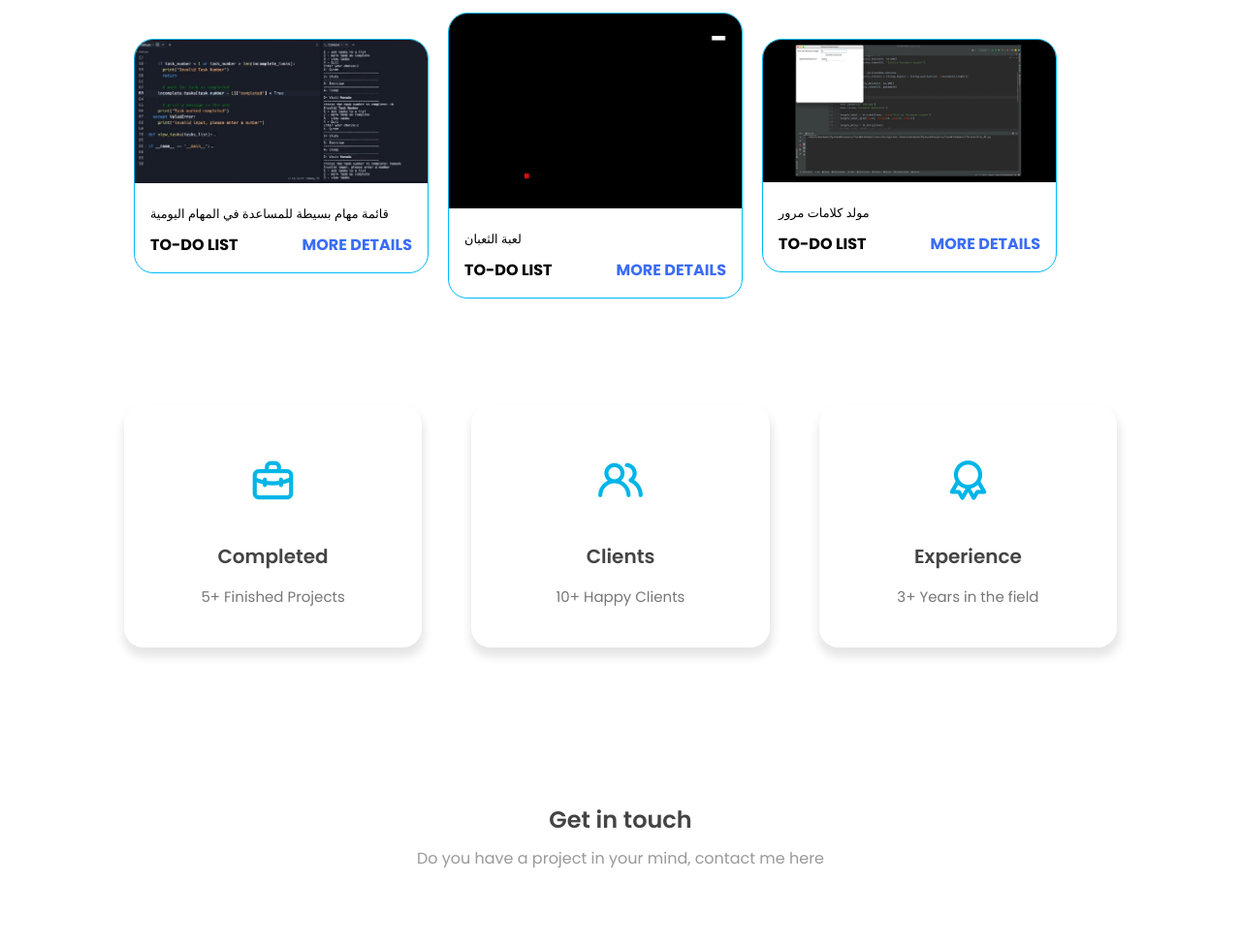
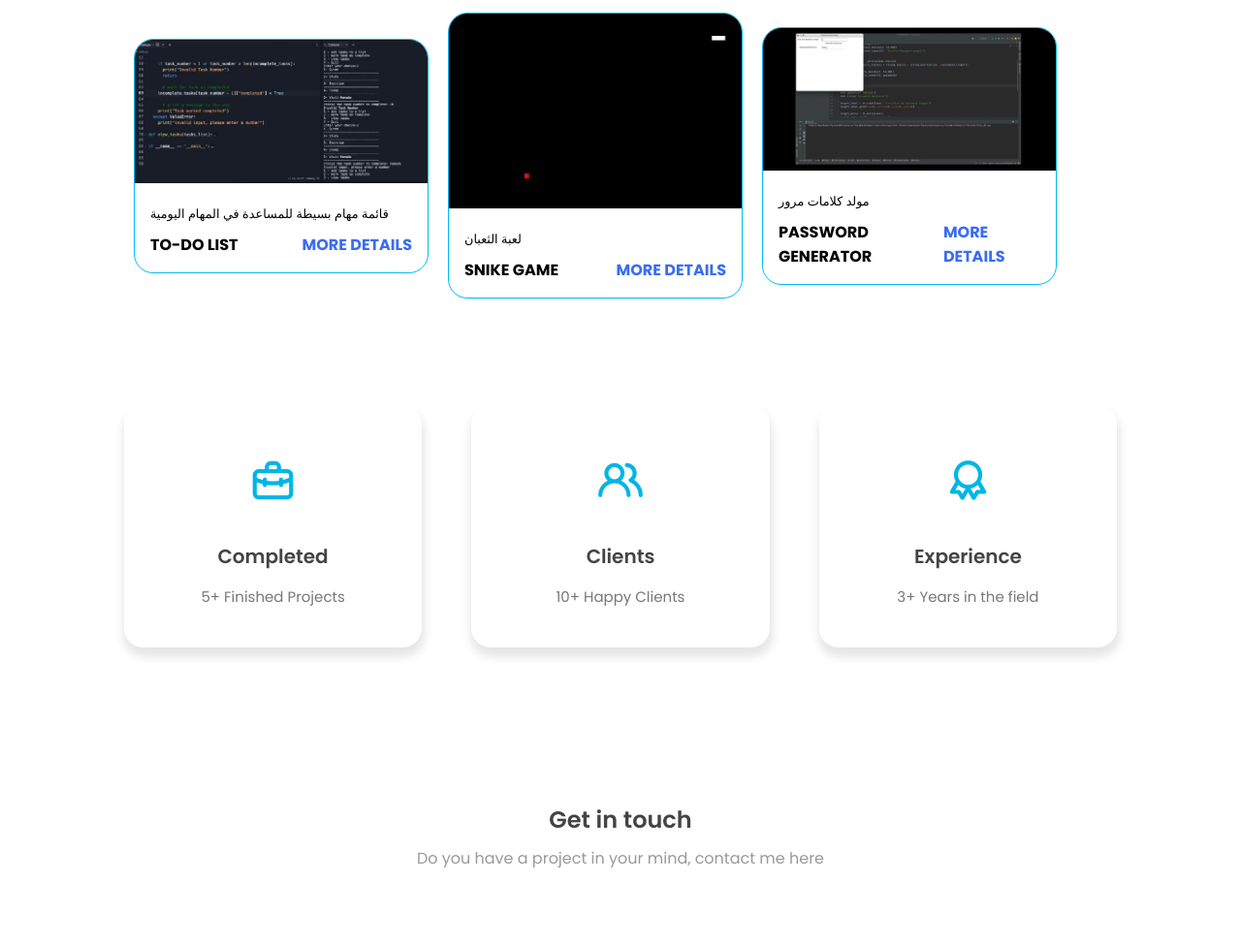
Before and after one commit to AhmedBa2002/Protofilio, a plain HTML site: page index.html in a window 1280 px wide. Shown: the part 1481-2456 px from the top of the page at 97% size. Drawn offline with nearby package versions, Linux system fonts and the light colour scheme.

Commit message:
index.html

```diff
--- a/index.html
+++ b/index.html
@@ -188,7 +188,7 @@
          <div class="project-info">
             <p class="project-category">لعبة الثعبان</p>
             <strong class="project-title">
-                <span>to-do list</span>
+                <span>snike game</span>
                 <a href="https://github.com/AhmedBa2002/snaik-game" class="more-details">More details</a>
             </strong>
          </div>
@@ -202,7 +202,7 @@
      <div class="project-info">
         <p class="project-category">مولد كلامات مرور </p>
         <strong class="project-title">
-            <span>to-do list</span>
+            <span>Password generator</span>
             <a href="https://github.com/AhmedBa2002/Password-genirator" class="more-details">More details</a>
         </strong>
      </div>
```
